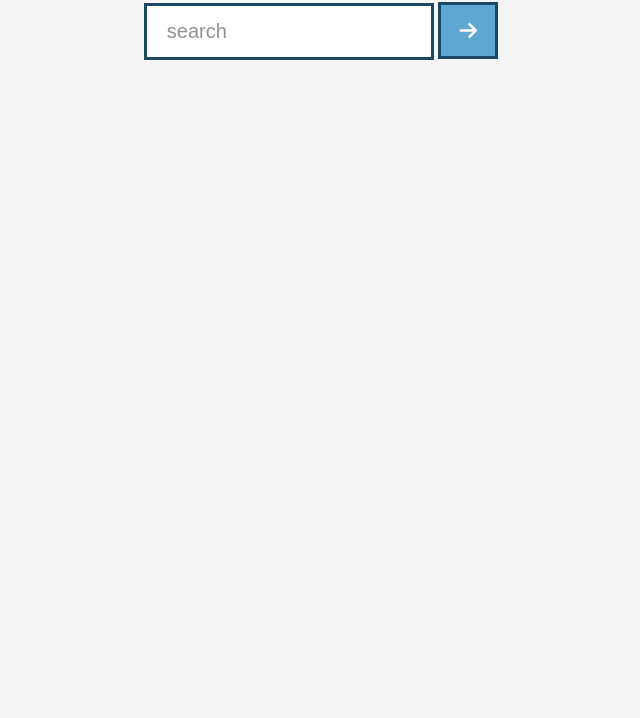
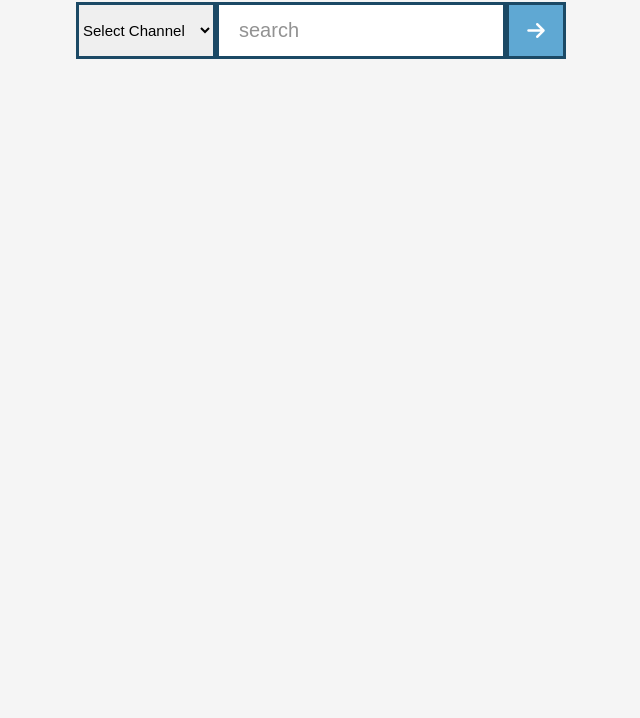
Before and after one commit to ManhTrinhNguyen/Youtube-Api, a website: page public/index.html in a window 1280 px wide. Shown: the part 82-800 px from the top of the page, without its empty margins (319-959 px from the left). Drawn offline with nearby package versions, Linux system fonts and the light colour scheme.

Commit message:
Update Youtube Option channel

```diff
--- a/public/index.html
+++ b/public/index.html
@@ -17,30 +17,17 @@
         </div>
         <!-- Form Input -->
         <form class="searchInput">
+            <select name="channel" id="channel">
+                <option value="" default>Select Channel</option>
+                <option value="UCqZQlzSHbVJrwrn5XvzrzcA">Sport Channel</option>
+                <option value="UCIEv3lZ_tNXHzL3ox-_uUGQ">Ramsay Cooking Channel</option>
+                <!-- <option value="UCrRttZIypNTA1Mrfwo745Sg">Youtube Movie Channel</option> -->
+            </select>
             <input id="searchInput" type="text" name="searchInput" placeholder="search">
             <button class="submitBtn" type="submit"><i class="fa-solid fa-arrow-right"></i></i></button>
         </form>
         <div class="video-container">
             <h1>Sport 2023</h1>
-            <!-- <div class="video">
-                <img src="https://i.ytimg.com/vi/NTX37EDOQhM/mqdefault.jpg" alt="soccer">
-                <h4 class="title">Leeds United v. Manchester City | PREMIER LEAGUE HIGHLIGHTS | 12/28/2022 | NBC Sports</h4>
-                <p class="channel-title">NBC Sports</p>
-                <p class="publish-time">2022-12-28T23:46:07Z</p>
-            </div>
-
-            <div class="video">
-                <img src="https://i.ytimg.com/vi/NTX37EDOQhM/mqdefault.jpg" alt="soccer">
-                <h4 class="title">Leeds United v. Manchester City | PREMIER LEAGUE HIGHLIGHTS | 12/28/2022 | NBC Sports</h4>
-                <p class="channel-title">NBC Sports</p>
-                <p class="publish-time">2022-12-28T23:46:07Z</p>
-            </div>
-            <div class="video">
-                <img src="https://i.ytimg.com/vi/NTX37EDOQhM/mqdefault.jpg" alt="soccer">
-                <h4 class="title">Leeds United v. Manchester City | PREMIER LEAGUE HIGHLIGHTS | 12/28/2022 | NBC Sports</h4>
-                <p class="channel-title">NBC Sports</p>
-                <p class="publish-time">2022-12-28T23:46:07Z</p>
-            </div> -->
         </div>
         <div class="no-result-container">
             <h2>No Result Found</h2>
--- a/public/index.js
+++ b/public/index.js
@@ -3,13 +3,20 @@ $(document).ready(() => {
     const container = $(".container")
     const videoContainer = $(".video-container")
     const submitBtn = $(".submitBtn")
+    const selectOption = $("#channel")
 
 
     // Fetch Data
 
-    const fetchData = () => {
+    const fetchData = (queryChannel) => {
         let query = $("#searchInput").val()
-        const data = {query : query};
+
+
+        const data = {
+            query : query,
+            queryChannel: queryChannel
+        }
+
         fetch("/", {
             method: "post",
             headers: {
@@ -33,12 +40,21 @@ $(document).ready(() => {
     e.preventDefault()
     fetchData()
     $("#searchInput").val("")
+    selectOptionFuction()
    })
+
+ const selectOptionFuction = () => {
+       selectOption.on("input", (e) =>{
+        let queryChannel = e.target.value
+        fetchData(queryChannel)
+    })
+ }
+
 
    // display function
     const disPlayData = (data) => {
         const dataItems = data.items
-
+        console.log(dataItems)
         // Show result condition
         if(dataItems.length === 0) {
             $(".no-result-container").addClass("result-active")
@@ -47,17 +63,15 @@ $(document).ready(() => {
             $(".video-container").addClass("result-active-grid")
             $(".no-result-container").removeClass("result-active")
         }
+
         // Loop Data
+            dataItems.forEach(item => {
 
-            dataItems.forEach(item => {
-                console.log(item)
-                 const channelId = item.snippet.channelId
                  const img = item.snippet.thumbnails.medium.url
                  const title = item.snippet.title
                  const channelTitle = item.snippet.channelTitle
                  const publishTime = item.snippet.publishTime
                  const videoID = item.id.videoId
-
 
                  // New Div with Class is video
                 const newDiv = $("<a></a>")
@@ -82,13 +96,14 @@ $(document).ready(() => {
                 const newP2 = $(`<p>${publishTime}</p>`)
                 newP2.addClass("publish-time")
 
-
                 container.append(videoContainer)
                 videoContainer.append(newDiv)
                 newDiv.append(newImg, newH4, newP1, newP2)
+
              })
+
+
 
     }
 
-
 })
--- a/public/style.scss
+++ b/public/style.scss
@@ -52,7 +52,7 @@ body {
             margin: 0 auto;
             input {
                 outline: none;
-                width: 290px;
+                width: 200px;
                 height: 57.12px;
                 border: 3px solid #1B4965;
                 font-size: 20px;
@@ -68,7 +68,7 @@ body {
                 padding-left: 20px;
             }
             button {
-                width: 60px;
+                width : 60px;
                 height: 57.12px;
                 left: 313px;
                 background: #5FA8D3;
@@ -77,6 +77,14 @@ body {
                     font-size: 20px;
                     color: white;
                 }
+            }
+
+            #channel {
+                outline: none;
+                width: 100px;
+                height: 57.12px;
+                border: 3px solid #1B4965;
+                font-size: 10px;
             }
         }
         // Video Container
@@ -165,10 +173,12 @@ body {
             }
             // Search Input
             .searchInput {
-                display: block;
+                display: flex;
                 width: 90%;
                 margin: 0 auto;
-                text-align: center;
+                //text-align: center;
+                align-items: center;
+                justify-content: center;
                 input {
                     outline: none;
                     width: 290px;
@@ -196,6 +206,13 @@ body {
                         font-size: 20px;
                         color: white;
                     }
+                }
+                #channel {
+                    outline: none;
+                    width: 140px;
+                    height: 57.12px;
+                    border: 3px solid #1B4965;
+                    font-size: 15px;
                 }
             }
             // Video Container
@@ -297,10 +314,11 @@ body {
             }
             // Search Input
             .searchInput {
-                display: block;
+                display: flex;
                 width: 90%;
                 margin: 0 auto;
-                text-align: center;
+                align-items: center;
+                justify-content: center;
                 input {
                     outline: none;
                     width: 290px;
@@ -328,6 +346,13 @@ body {
                         font-size: 20px;
                         color: white;
                     }
+                }
+                #channel {
+                    outline: none;
+                    width: 140px;
+                    height: 57.12px;
+                    border: 3px solid #1B4965;
+                    font-size: 15px;
                 }
             }
             // Video Container
--- a/server.js
+++ b/server.js
@@ -15,10 +15,11 @@ app.get("/", (req, res) => {
 
 app.post("/", (req, res) => {
     const apiKey = process.env.API_KEY
-    const channelId = "UCqZQlzSHbVJrwrn5XvzrzcA"
+    //const channelId = "UCqZQlzSHbVJrwrn5XvzrzcA"
     let query = req.body.query
-    console.log(query)
-    const url = `https://www.googleapis.com/youtube/v3/search?key=${apiKey}&part=snippet&channelId=${channelId}&q=${query}&maxResults=6`
+    let queryChannelId = req.body.queryChannel
+
+    const url = `https://www.googleapis.com/youtube/v3/search?key=${apiKey}&part=snippet&channelId=${queryChannelId}&q=${query}&maxResults=6`
 
         fetch(url)
         .then(response => response.json())
@@ -26,6 +27,7 @@ app.post("/", (req, res) => {
             return res.json(data)
         })
         .catch(error => console.log(error))
+
 })
 
 
```
Also changed, not shown: public/style.css, 2 other files. Lines whose indentation alone changed are shown as unchanged.
